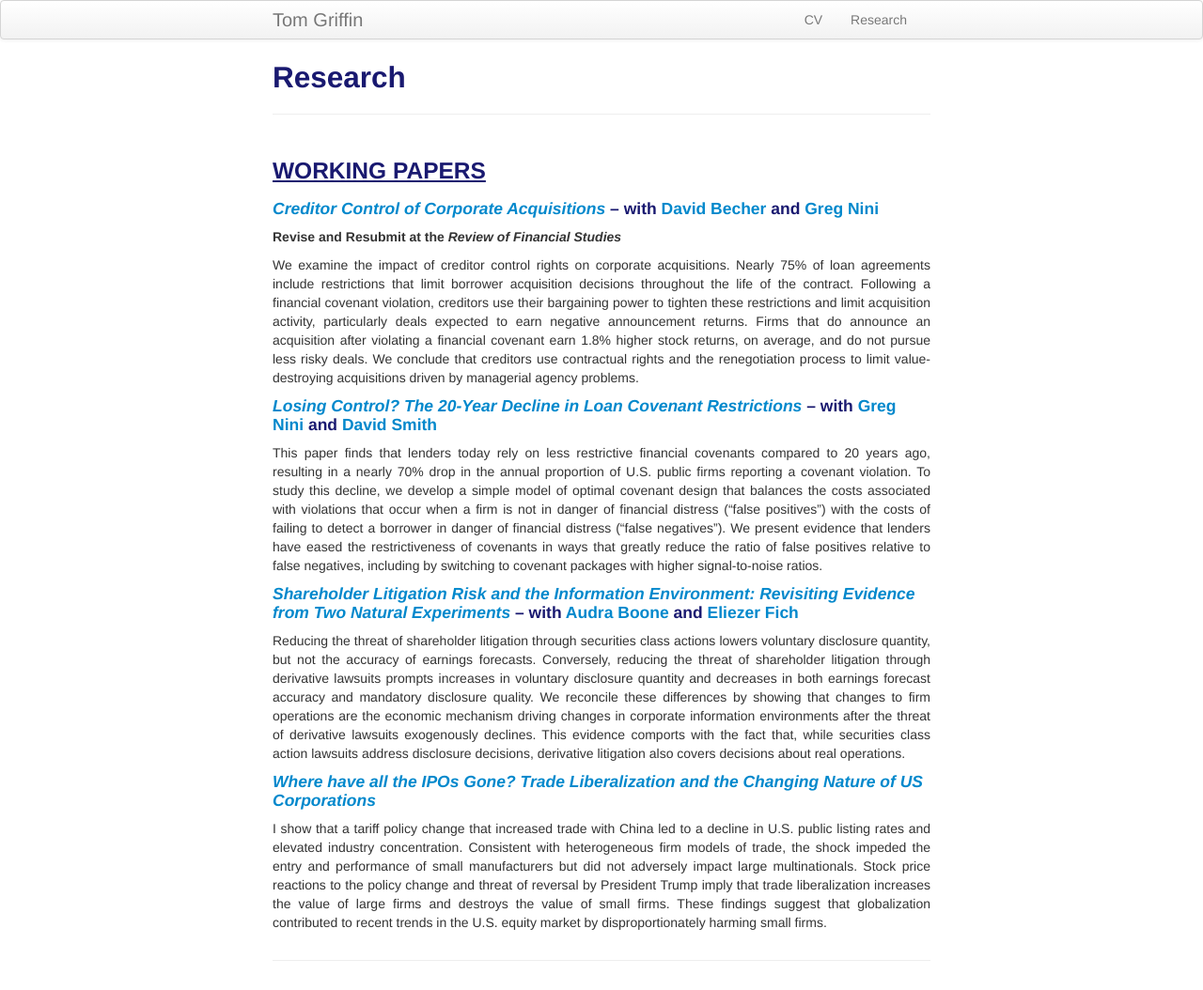
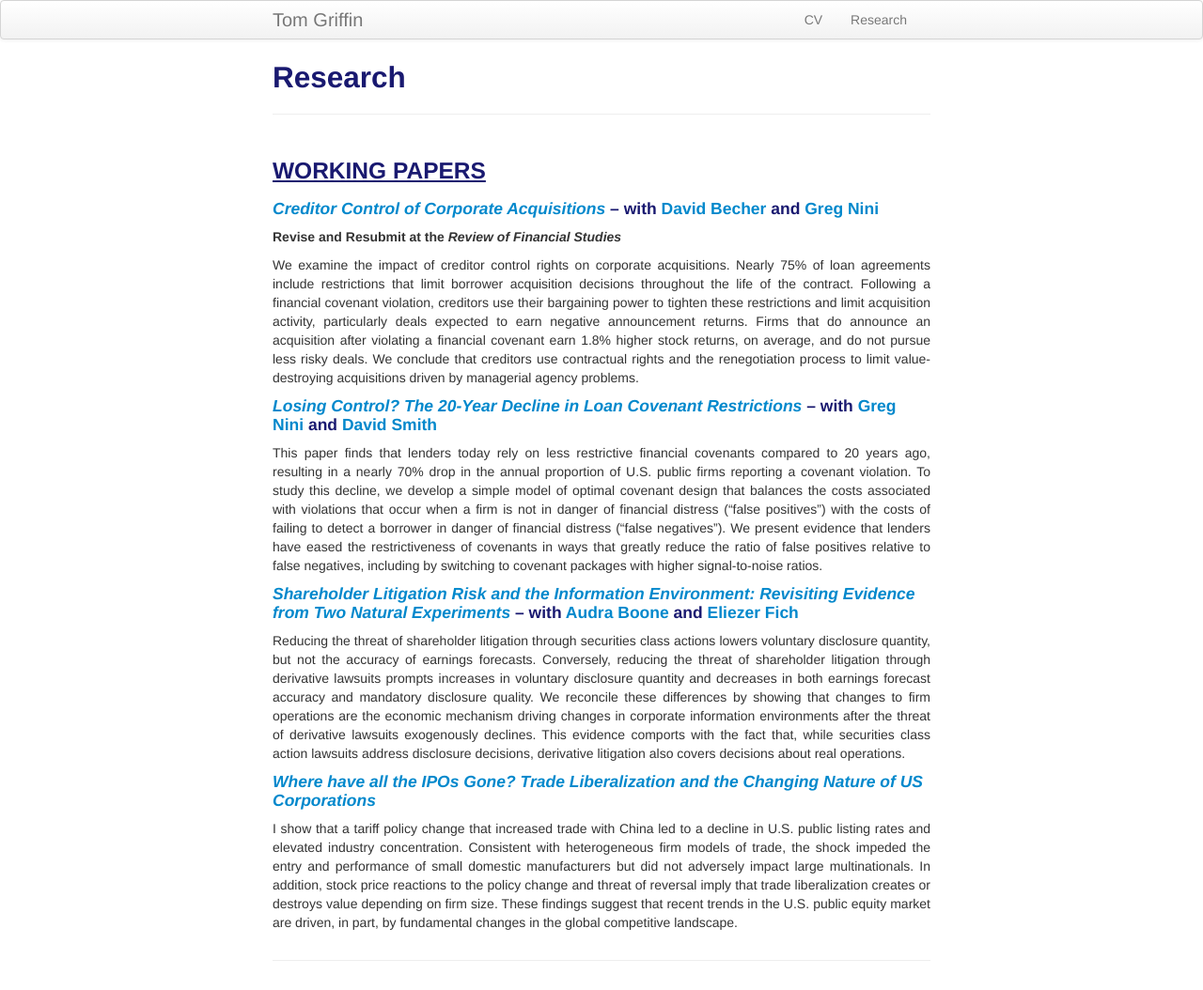
Before and after one commit to ThomasPGriffin/thomaspgriffin.github.io, a Jekyll site: the page built from pages/research.md, in a window 1280 px wide. Shown: the whole page at 94% size. Built offline with Jekyll 4.4.1, drawn with Linux system fonts in a browser that asks for light colours.

Commit message:
Update research.md

```diff
--- a/pages/research.md
+++ b/pages/research.md
@@ -22,9 +22,9 @@ This paper finds that lenders today rely on less restrictive financial covenants
 Reducing the threat of shareholder litigation through securities class actions lowers voluntary disclosure quantity, but not the accuracy of earnings forecasts. Conversely, reducing the threat of shareholder litigation through derivative lawsuits prompts increases in voluntary disclosure quantity and decreases in both earnings forecast accuracy and mandatory disclosure quality. We reconcile these differences by showing that changes to firm operations are the economic mechanism driving changes in corporate information environments after the threat of derivative lawsuits exogenously declines. This evidence comports with the fact that, while securities class action lawsuits address disclosure decisions, derivative litigation also covers decisions about real operations.
 </div>
 
-#### *[Where have all the IPOs Gone? Trade Liberalization and the Changing Nature of US Corporations]({{ BASE_PATH}}/pages/griffin_jmp_20190724.pdf)*
+#### *[Where have all the IPOs Gone? Trade Liberalization and the Changing Nature of US Corporations]({{ BASE_PATH}}/pages/griffin_jmp_20210330.pdf)*
 <div align="justify">
-I show that a tariff policy change that increased trade with China led to a decline in U.S. public listing rates and elevated industry concentration. Consistent with heterogeneous firm models of trade, the shock impeded the entry and performance of small manufacturers but did not adversely impact large multinationals. Stock price reactions to the policy change and threat of reversal by President Trump imply that trade liberalization increases the value of large firms and destroys the value of small firms. These findings suggest that globalization contributed to recent trends in the U.S. equity market by disproportionately harming small firms.
+I show that a tariff policy change that increased trade with China led to a decline in U.S. public listing rates and elevated industry concentration. Consistent with heterogeneous firm models of trade, the shock impeded the entry and performance of small domestic manufacturers but did not adversely impact large multinationals. In addition, stock price reactions to the policy change and threat of reversal imply that trade liberalization creates or destroys value depending on firm size. These findings suggest that recent trends in the U.S. public equity market are driven, in part, by fundamental changes in the global competitive landscape.
 </div>
 
 <!-- Note: this is how to write a comment in HTML. Everything in here won't show up on your webpage.-->
```
